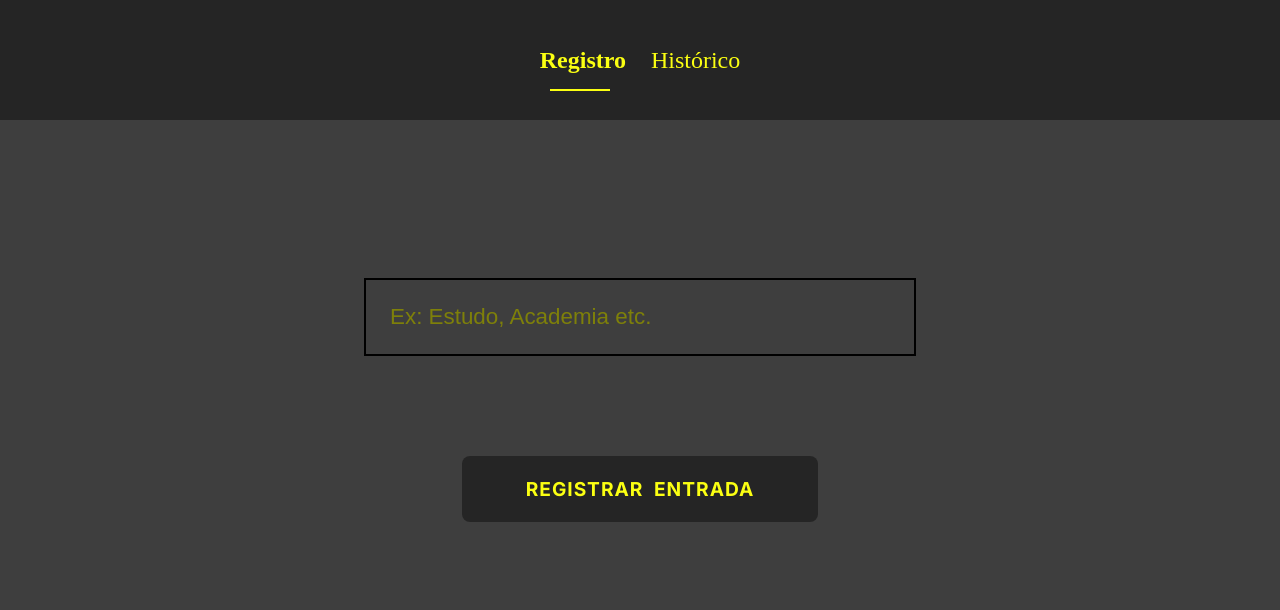
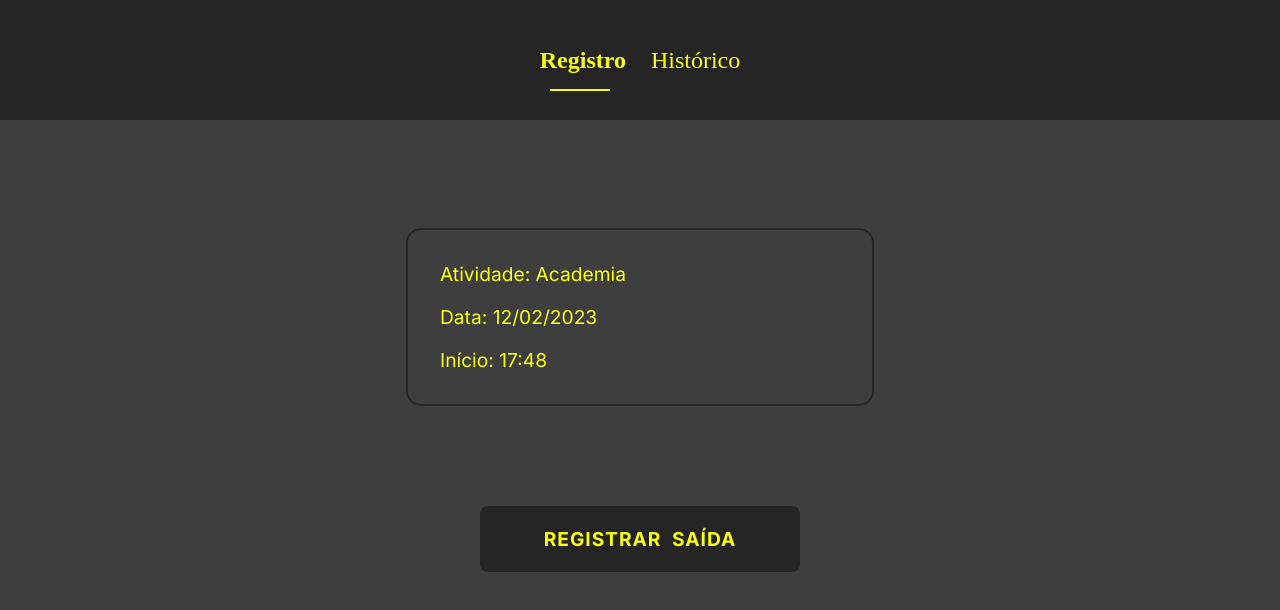
Before and after one commit to kleidson-alves/pointer, a React (Create React App) app: page / in a window 1280 px wide. Shown: the top 610 px of the page. Built offline with nearby package versions, Linux system fonts and the light colour scheme.

Commit message:
feat: create display to show entry info

```diff
--- /dev/null
+++ b/src/components/Display/index.tsx
@@ -0,0 +1,25 @@
+import React, { useMemo } from "react";
+import { formatDate, formatHour } from "../../utils/functions/dateFunctions";
+import styles from "./styles.module.scss";
+
+interface IDisplayProps {
+  task: string;
+  date: Date;
+}
+
+export const Display: React.FC<IDisplayProps> = ({ task, date }) => {
+  const formatedDate = useMemo(() => {
+    return formatDate(date);
+  }, [date]);
+
+  const formatedHour = useMemo(() => {
+    return formatHour(date);
+  }, [date]);
+  return (
+    <div className={styles.display}>
+      <p>Atividade: {task}</p>
+      <p>Data: {formatedDate}</p>
+      <p>Início: {formatedHour}</p>
+    </div>
+  );
+};
--- /dev/null
+++ b/src/components/Display/styles.module.scss
@@ -0,0 +1,10 @@
+.display {
+  display: flex;
+  flex-direction: column;
+  border-radius: 15px;
+
+  row-gap: 1.2rem;
+  border: 2px solid var(--black);
+  width: 25rem;
+  padding: 2rem;
+}
--- a/src/components/HistoryTable/Pagination/index.tsx
+++ b/src/components/HistoryTable/Pagination/index.tsx
@@ -1,19 +1,33 @@
-import React, { useEffect } from "react";
-import { createList } from "../../../utils/functions/createList";
+import React, { useCallback } from "react";
+import { createList } from "../../../utils/functions/paginationFunctions";
 
 import styles from "./styles.module.scss";
 
 interface IPaginationProps {
   quantity: number;
+  currentPage: number;
+  changePage: (page: number) => void;
 }
 
-export const Pagination: React.FC<IPaginationProps> = ({ quantity }) => {
+export const Pagination: React.FC<IPaginationProps> = ({
+  quantity,
+  currentPage,
+  changePage,
+}) => {
   const array = createList(quantity);
 
   return (
     <div className={styles.paginationContainer}>
       {array.map((element) => (
-        <button>{element + 1}</button>
+        <button
+          key={element}
+          className={
+            element + 1 === currentPage ? styles.activePage : undefined
+          }
+          onClick={() => changePage(element + 1)}
+        >
+          {element + 1}
+        </button>
       ))}
     </div>
   );
--- a/src/components/HistoryTable/Pagination/styles.module.scss
+++ b/src/components/HistoryTable/Pagination/styles.module.scss
@@ -26,5 +26,11 @@
     & + button {
       margin-left: 1rem;
     }
+
+    &.activePage {
+      background-color: var(--yellow);
+      color: var(--black);
+      font-weight: bold;
+    }
   }
 }
--- a/src/components/HistoryTable/index.tsx
+++ b/src/components/HistoryTable/index.tsx
@@ -1,15 +1,18 @@
 import React, { useMemo, useState } from "react";
 import { PAGE_SIZE } from "../../utils/constants/constants";
+import { calculateNumberOfPages } from "../../utils/functions/paginationFunctions";
 import { Pagination } from "./Pagination";
 
 import styles from "./styles.module.scss";
 
 export const HistoryTable: React.FC = () => {
-  const array = [
-    0, 1, 2, 3, 4, 5, 6, 7, 8, 9, 10, 0, 1, 2, 3, 4, 5, 6, 7, 8, 9, 10,
-  ];
+  const array = [0, 1, 2, 3, 4, 5, 6, 7, 8, 9, 10, 0, 1, 2, 3, 4, 5, 6];
 
   const [currentPage, setCurrentPage] = useState(1);
+
+  const numberOfPages = useMemo(() => {
+    return calculateNumberOfPages(array.length);
+  }, [array.length]);
 
   const tableData = useMemo(() => {
     const indexOfFirstElement = PAGE_SIZE * (currentPage - 1);
@@ -19,6 +22,7 @@ export const HistoryTable: React.FC = () => {
   }, [array, currentPage]);
   return (
     <>
+      <div className={styles.tableContainer}>
         <table className={styles.table}>
           <thead>
             <tr>
@@ -31,8 +35,8 @@ export const HistoryTable: React.FC = () => {
           </thead>
 
           <tbody>
-          {tableData.map((element) => (
-            <tr>
+            {tableData.map((element, index) => (
+              <tr key={index}>
                 <td>10/02/2023</td>
                 <td>Estudo</td>
                 <td>08:30</td>
@@ -42,8 +46,13 @@ export const HistoryTable: React.FC = () => {
             ))}
           </tbody>
         </table>
+      </div>
       {array.length > PAGE_SIZE && (
-        <Pagination quantity={array.length / PAGE_SIZE} />
+        <Pagination
+          quantity={numberOfPages}
+          currentPage={currentPage}
+          changePage={setCurrentPage}
+        />
       )}
     </>
   );
--- a/src/components/HistoryTable/styles.module.scss
+++ b/src/components/HistoryTable/styles.module.scss
@@ -1,3 +1,6 @@
+.tableContainer {
+  height: 65vh;
+}
 .table {
   width: 100%;
   border-spacing: 0 0.5rem;
--- a/src/pages/Registry/index.tsx
+++ b/src/pages/Registry/index.tsx
@@ -1,20 +1,30 @@
 import React, { useState } from "react";
 import { Button } from "../../components/Button";
+import { Display } from "../../components/Display";
 import { Input } from "../../components/Input";
 
 import styles from "./styles.module.scss";
 
 export const Registry: React.FC = () => {
   const [task, setTask] = useState("");
-
+  const [isExit, setIsExit] = useState(true);
   return (
     <div className={styles.container}>
+      {!isExit ? (
+        <>
           <Input
             placeholder="Ex: Estudo, Academia etc."
             setValue={setTask}
             value={task}
           />
           <Button onClick={() => {}} label="registrar entrada" />
+        </>
+      ) : (
+        <>
+          <Display task="Academia" date={new Date()} />
+          <Button onClick={() => {}} label="registrar saída" />
+        </>
+      )}
     </div>
   );
 };
--- a/src/utils/functions/createList.ts
+++ /dev/null
@@ -1,8 +0,0 @@
-export const createList = (n: number) => {
-  const list: number[] = [];
-  for (let i = 0; i < n; i++) {
-    list.push(i);
-  }
-
-  return list;
-};
--- /dev/null
+++ b/src/utils/functions/dateFunctions.ts
@@ -0,0 +1,19 @@
+export const formatDate = (date: Date) => {
+  const day = date.getDate();
+  const month = date.getMonth() + 1;
+  const year = date.getFullYear();
+
+  if (month >= 10) {
+    return `${day}/${month}/${year}`;
+  }
+
+  return `${day}/0${month}/${year}`;
+};
+
+export const formatHour = (date: Date) => {
+  const hours = date.getHours() >= 10 ? date.getHours() : `0${date.getHours()}`;
+  const minutes =
+    date.getMinutes() >= 10 ? date.getMinutes() : `0${date.getMinutes()}`;
+
+  return `${hours}:${minutes}`;
+};
--- /dev/null
+++ b/src/utils/functions/paginationFunctions.ts
@@ -0,0 +1,15 @@
+import { PAGE_SIZE } from "../constants/constants";
+
+export const createList = (n: number) => {
+  const list: number[] = [];
+  for (let i = 0; i < n; i++) {
+    list.push(i);
+  }
+
+  return list;
+};
+
+export const calculateNumberOfPages = (arrayLength: number) => {
+  let numberOfPages = arrayLength / PAGE_SIZE;
+  return numberOfPages;
+};
```
Lines whose indentation alone changed are shown as unchanged.
